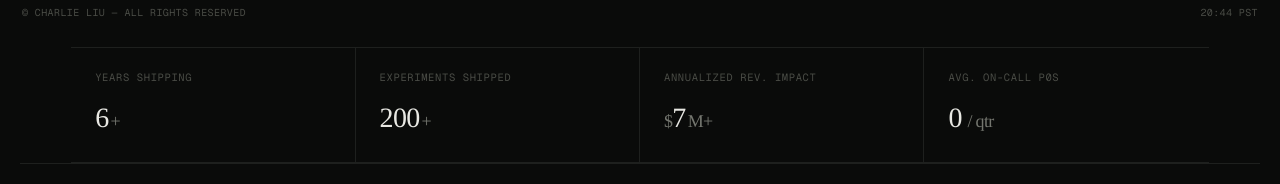
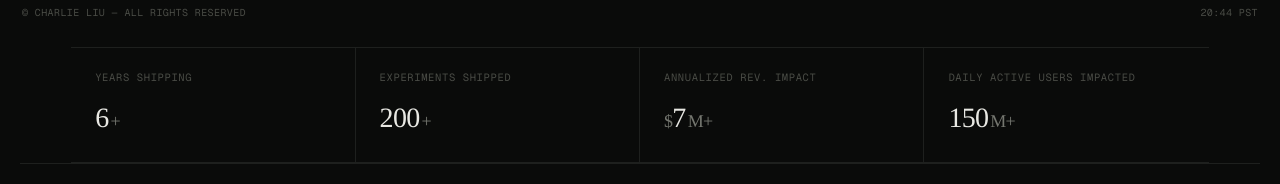
Before and after one commit to itscharlieliu/home-page, a Next.js app: page / in a window 1280 px wide. Shown: the part 758-942 px from the top of the page. Built offline with nearby package versions, Linux system fonts and the light colour scheme.

Commit message:
hero change

```diff
--- a/src/components/Sections/HeroSection.tsx
+++ b/src/components/Sections/HeroSection.tsx
@@ -112,10 +112,10 @@ export default function HeroSection() {
           </div>
         </div>
         <div className="stat">
-          <div className="label">Avg. on-call P0s</div>
-          <div className="value" data-count="0">
-            <span className="counter">0</span>
-            <span className="unit"> / qtr</span>
+          <div className="label">Daily active users impacted</div>
+          <div className="value" data-count="150">
+            <span className="counter">150</span>
+            <span className="unit">M+</span>
           </div>
         </div>
       </div>
```
